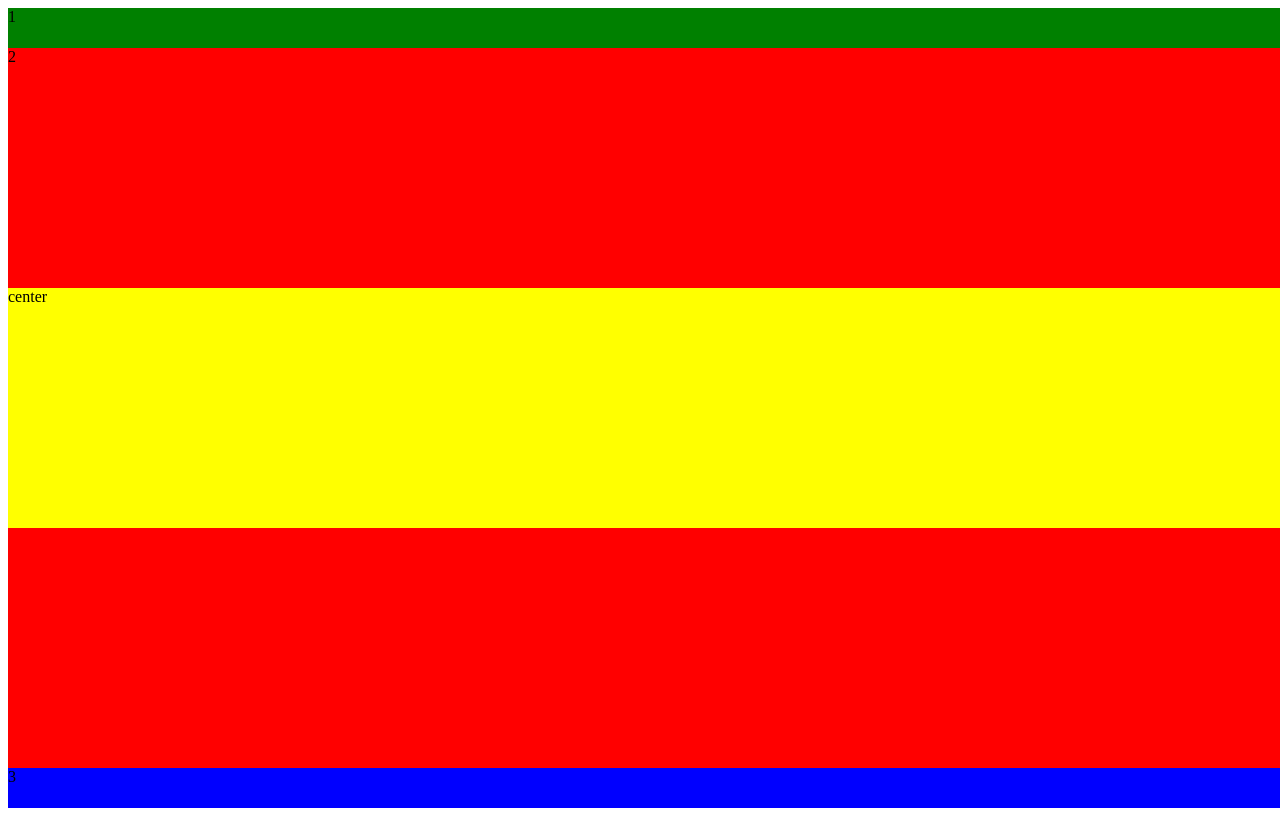
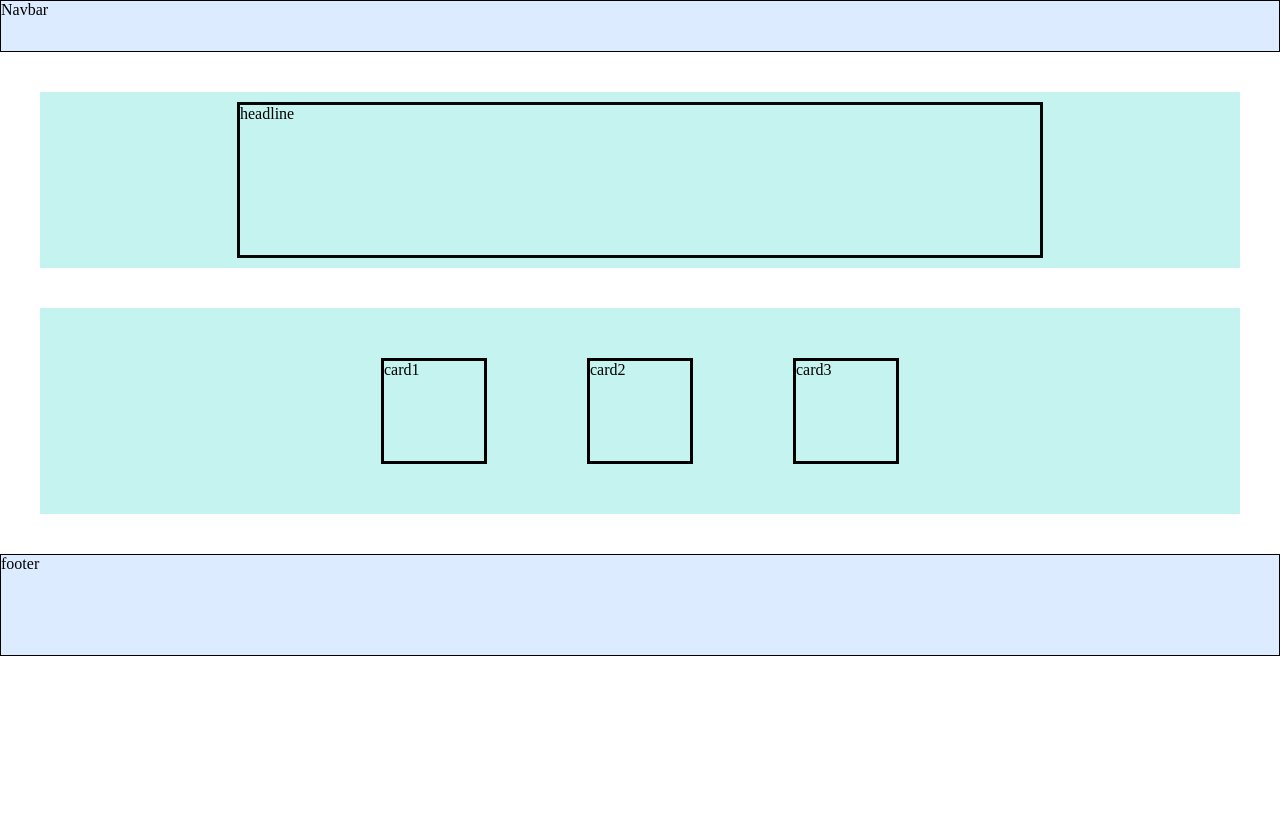
Before and after one commit to Tronney/webshop, a plain HTML site: page index.html in a window 1280 px wide. Drawn offline with Linux system fonts and the light colour scheme.

Commit message:
added flex boxes and updated some css codes

```diff
--- /dev/null
+++ b/css/components.css
@@ -0,0 +1,11 @@
+.navbar-basic{
+    border: solid 1px black
+}
+
+.headline{
+
+}
+
+.card{
+
+}
--- a/css/layout.css
+++ b/css/layout.css
@@ -12,17 +12,24 @@ FLEXBOX
 
   .flex-box{
     display: flex;
-    flex-direction: wrap;
+    flex-direction: row;
     justify-content: center;
     background-color: rgb(197, 243, 239);
     margin: 40px;
+
   }
 
 .navbar{
   height: 50px;
   border: solid 1px black;
-  background-color: red;
-  color: white;
+  background-color: rgb(220, 235, 255);
+  color: rgb(0, 0, 0);
+}
+.navbar-footer{
+  height: 100px;
+  border: solid 1px black;
+  background-color: rgb(220, 235, 255);
+  color: rgb(0, 0, 0);
 }
 
   .flex-center{
@@ -37,8 +44,8 @@ FLEXBOX
   .one{
       border-style: solid;
       border-color: rgba(0, 0, 0, 0.973);
-      height: 100px;
-      width: 100px;
+      height: 150px;
+      width: 800px;
       margin: 10px;
   }
 
@@ -58,14 +65,14 @@ FLEXBOX
   width: 100vw;
 }
 
-.grid{
+.grid-layout{
   display: grid;
   grid-template-rows: 5% 1fr 5%;
   grid-template-columns: 1fr 1fr 1fr;
   height: 100%;
 }
 
-.grid2{
+.grid-layout2{
   display: grid;
   grid-template-rows: 1fr 1fr 1fr;
   grid-template-columns: 1fr 1fr 1fr;
@@ -73,8 +80,8 @@ FLEXBOX
 }
 
 .top{
-grid-row: 1/2;
-grid-column: 1/4;
+grid-row: 1/3;
+grid-column: 2/4;
 }
 .middle{
 grid-row: 2/3;
--- /dev/null
+++ b/css/utility.css
@@ -0,0 +1,11 @@
+/* base html tags */
+
+body{
+    margin: 0px;
+}
+.li
+.ul
+.ol{
+    list-style: none;
+    padding-left: 0;
+}
--- a/index.html
+++ b/index.html
@@ -6,23 +6,40 @@
     <meta http-equiv="X-UA-Compatible" content="ie=edge">
     <link rel="stylesheet" type="text/css" href="css/colors.css">
     <link rel="stylesheet" type="text/css" href="css/layout.css">
+    <link rel="stylesheet" type="text/css" href="css/components.css">
+    <link rel="stylesheet" type="text/css" href="css/utility.css">
 
     <title>jau</title>
 
+ </head>
+ <body>
+ <div class="viewport-container">
 
-</head>
-<body>
-   <div class="viewport-container">
-       <div class="grid">
-           <div class="green top">1</div>
-           <div class="red middle">2</div>
-           <div class="blue bottom">3</div>
-           <div class="center-area">
-              <div class="grid2">
-                <div class="center-area yellow">center</div>
-           </div>
-       </div>
-   </div>
+  <!-- navbar -->
+  <div class="navbar">Navbar</div>
+  <!-- navbar end -->
+
+  <!-- headline -->
+  <div class="flex-box">
+  <div class="one">headline</div>
+ </div>
+ <!-- headline end -->
+
+ <!--cards -->
+ <div class="flex-box">
+ <div class="two">card1</div>
+ <div class="two">card2</div>
+ <div class="two">card3</div>
+ </div>
+ <!-- cards end -->
+
+ <!-- footer -->
+ <div class="navbar-footer bottom">footer</div>
+ <!-- footer end -->
+
+
+ </div>
+ </div>
 
 
 
```
